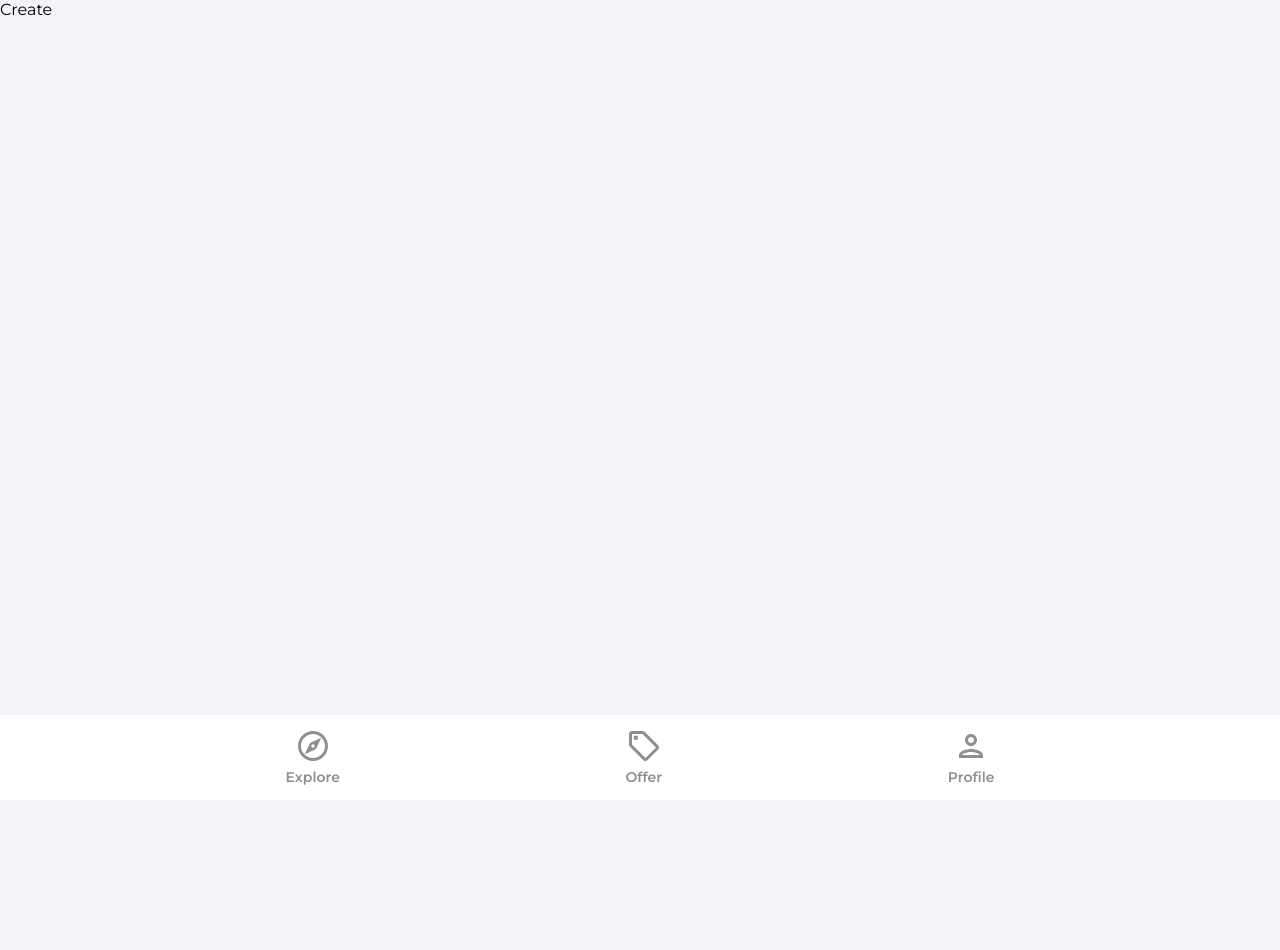
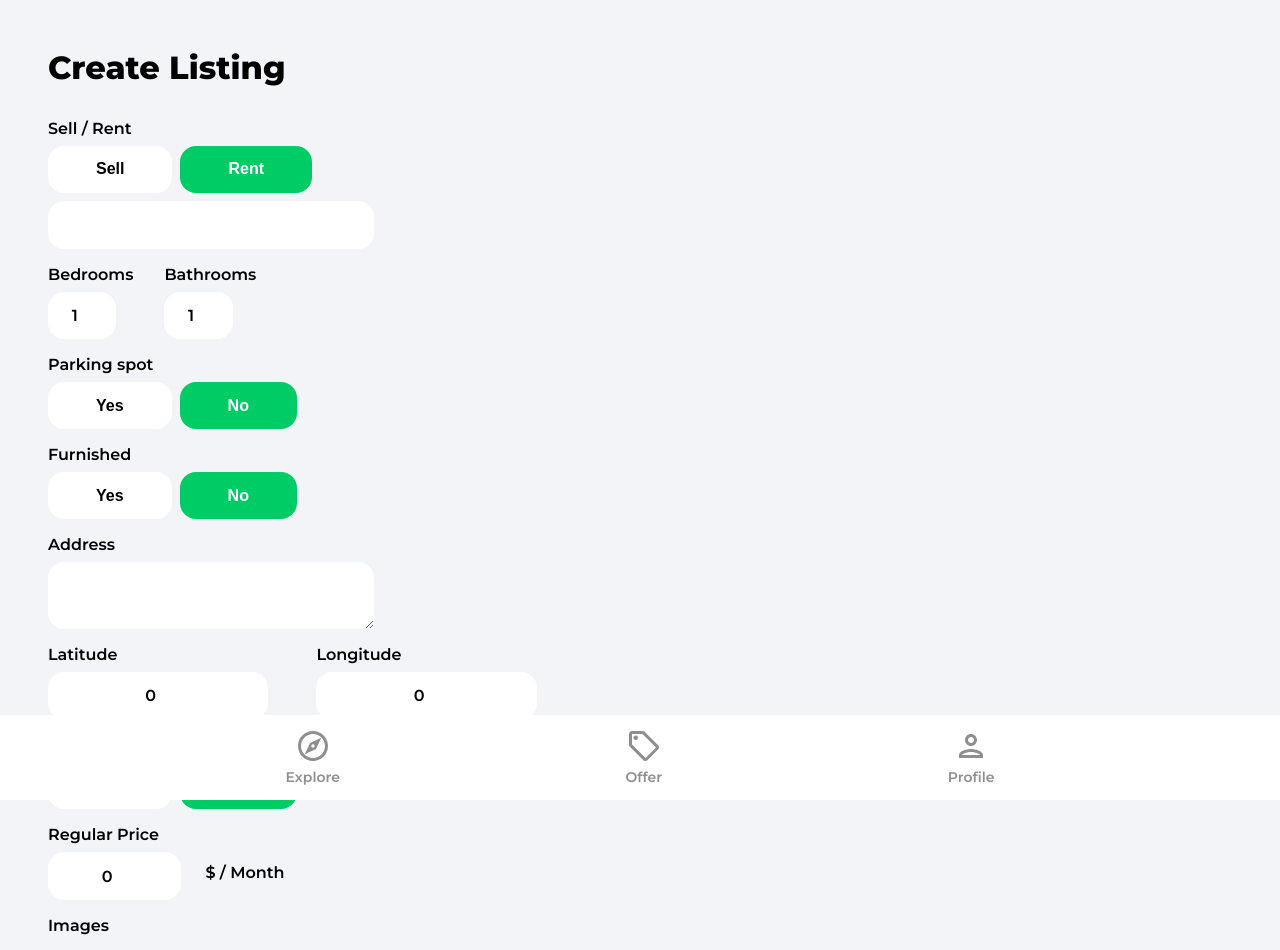
Before and after one commit to PAS240886/real-estate-app, a React (Create React App) app: page /create-listing in a window 1280 px wide. Shown: the top 950 px of the page. Before the commit the page ends 800 px from the top, so only its background shows below. Built offline with nearby package versions, Linux system fonts and the light colour scheme; no server answers; sample sign-in values are in the browser's storage.

Commit message:
New listing page

```diff
--- a/src/pages/CreateListing.jsx
+++ b/src/pages/CreateListing.jsx
@@ -2,9 +2,10 @@
 import { useNavigate } from "react-router-dom";
 import {getAuth, onAuthStateChanged} from 'firebase/auth'
 import Spinner from "../components/Spinner";
+import { toast } from "react-toastify";
 
 function CreateListing() {
-    const [geolocationEnabled, setGeolocationEnabled] = useState(true)
+    const [geolocationEnabled, setGeolocationEnabled] = useState(false)
     const [formData, setFormData] = useState ({
         type: 'rent',
         name: '',
@@ -20,6 +21,22 @@
         latitude: 0,
         longitude: 0
     })
+
+    const {
+        type,
+        name,
+        bedrooms,
+        bathrooms,
+        parking,
+        furnished,
+        address,
+        offer,
+        regularPrice,
+        discountedPrice,
+        images,
+        latitude,
+        longitude,
+      } = formData
 
     const auth = getAuth()
     const navigate = useNavigate()
@@ -41,13 +58,276 @@
         }
     },[isMounted])
 
+    const onSubmit = (e) => {
+        e.preventDefault()
+        setLoading(true)
+
+    if (discountedPrice >= regularPrice) {
+      setLoading(false)
+      toast.error('Discounted price needs to be less than regular price')
+      return
+    }
+
+    if (images.length > 6) {
+      setLoading(false)
+      toast.error('Max 6 images')
+      return
+    }
+    }
+    const onMutate = (e) => {
+        let boolean = null
+
+    if (e.target.value === 'true') {
+      boolean = true
+    }
+    if (e.target.value === 'false') {
+      boolean = false
+    }
+
+    // Files
+    if (e.target.files) {
+      setFormData((prevState) => ({
+        ...prevState,
+        images: e.target.files,
+      }))
+    }
+
+    // Text/Booleans/Numbers
+    if (!e.target.files) {
+      setFormData((prevState) => ({
+        ...prevState,
+        [e.target.id]: boolean ?? e.target.value,
+      }))
+    }
+  }
+
+
     if(loading){
         <Spinner />
     }
 
   return (
-    <div>
-      Create
+    <div className='profile'>
+      <header>
+        <p className='pageHeader'>
+            Create  Listing
+        </p>
+      </header>
+      <main>
+        <form onSubmit={onSubmit}>
+            <laber className='formLabel'>
+                Sell / Rent
+            </laber>
+            <div className='formButtons'>
+                <button type='button' className={type === 'sale' ? 'formButtonActive' : 'formButton'} id='type' value='sale' onClick={onMutate}>
+                    Sell
+                </button>
+                <button type='button' className={type === 'rent' ? 'formButtonActive' : 'formButton'} id='type' value='rent' onClick={onMutate}>
+                    Rent
+                </button>
+            </div>
+            <input
+            className='formInputName'
+            type='text'
+            id='name'
+            value={name}
+            onChange={onMutate}
+            maxLength='32'
+            minLength='10'
+            required
+          />
+          <div className='formRooms flex'>
+            <div>
+              <label className='formLabel'>Bedrooms</label>
+              <input
+                className='formInputSmall'
+                type='number'
+                id='bedrooms'
+                value={bedrooms}
+                onChange={onMutate}
+                min='1'
+                max='50'
+                required
+              />
+            </div>
+            <div>
+              <label className='formLabel'>Bathrooms</label>
+              <input
+                className='formInputSmall'
+                type='number'
+                id='bathrooms'
+                value={bathrooms}
+                onChange={onMutate}
+                min='1'
+                max='50'
+                required
+              />
+            </div>
+          </div>
+
+          <label className='formLabel'>Parking spot</label>
+          <div className='formButtons'>
+            <button
+              className={parking ? 'formButtonActive' : 'formButton'}
+              type='button'
+              id='parking'
+              value={true}
+              onClick={onMutate}
+              min='1'
+              max='50'
+            >
+              Yes
+            </button>
+            <button
+              className={
+                !parking && parking !== null ? 'formButtonActive' : 'formButton'
+              }
+              type='button'
+              id='parking'
+              value={false}
+              onClick={onMutate}
+            >
+              No
+            </button>
+          </div>
+
+          <label className='formLabel'>Furnished</label>
+          <div className='formButtons'>
+            <button
+              className={furnished ? 'formButtonActive' : 'formButton'}
+              type='button'
+              id='furnished'
+              value={true}
+              onClick={onMutate}
+            >
+              Yes
+            </button>
+            <button
+              className={
+                !furnished && furnished !== null
+                  ? 'formButtonActive'
+                  : 'formButton'
+              }
+              type='button'
+              id='furnished'
+              value={false}
+              onClick={onMutate}
+            >
+              No
+            </button>
+          </div>
+
+          <label className='formLabel'>Address</label>
+          <textarea
+            className='formInputAddress'
+            type='text'
+            id='address'
+            value={address}
+            onChange={onMutate}
+            required
+          />
+
+{!geolocationEnabled && (
+            <div className='formLatLng flex'>
+              <div>
+                <label className='formLabel'>Latitude</label>
+                <input
+                  className='formInputSmall'
+                  type='number'
+                  id='latitude'
+                  value={latitude}
+                  onChange={onMutate}
+                  required
+                />
+              </div>
+              <div>
+                <label className='formLabel'>Longitude</label>
+                <input
+                  className='formInputSmall'
+                  type='number'
+                  id='longitude'
+                  value={longitude}
+                  onChange={onMutate}
+                  required
+                />
+              </div>
+            </div>
+          )}
+
+          <label className='formLabel'>Offer</label>
+          <div className='formButtons'>
+            <button
+              className={offer ? 'formButtonActive' : 'formButton'}
+              type='button'
+              id='offer'
+              value={true}
+              onClick={onMutate}
+            >
+              Yes
+            </button>
+            <button
+              className={
+                !offer && offer !== null ? 'formButtonActive' : 'formButton'
+              }
+              type='button'
+              id='offer'
+              value={false}
+              onClick={onMutate}
+            >
+              No
+            </button>
+          </div>
+
+          <label className='formLabel'>Regular Price</label>
+          <div className='formPriceDiv'>
+            <input
+              className='formInputSmall'
+              type='number'
+              id='regularPrice'
+              value={regularPrice}
+              onChange={onMutate}
+              min='50'
+              max='750000000'
+              required
+            />
+            {type === 'rent' && <p className='formPriceText'>$ / Month</p>}
+          </div>
+
+          {offer && (
+            <>
+              <label className='formLabel'>Discounted Price</label>
+              <input
+                className='formInputSmall'
+                type='number'
+                id='discountedPrice'
+                value={discountedPrice}
+                onChange={onMutate}
+                min='50'
+                max='750000000'
+                required={offer}
+              />
+            </>
+          )}
+
+          <label className='formLabel'>Images</label>
+          <p className='imagesInfo'>
+            The first image will be the cover (max 6).
+          </p>
+          <input
+            className='formInputFile'
+            type='file'
+            id='images'
+            onChange={onMutate}
+            max='6'
+            accept='.jpg,.png,.jpeg'
+            multiple
+            required
+          />
+          <button type='submit' className='primaryButton createListingButton'>
+            Create Listing
+          </button>
+        </form>
+      </main>
     </div>
   );
 }
```
